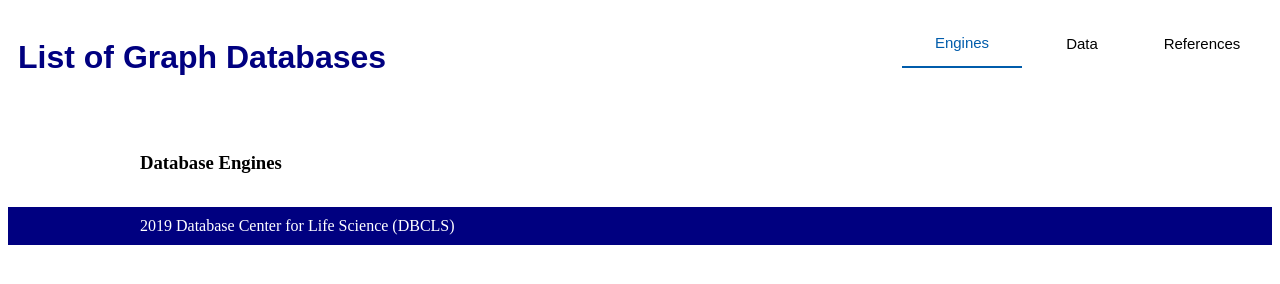
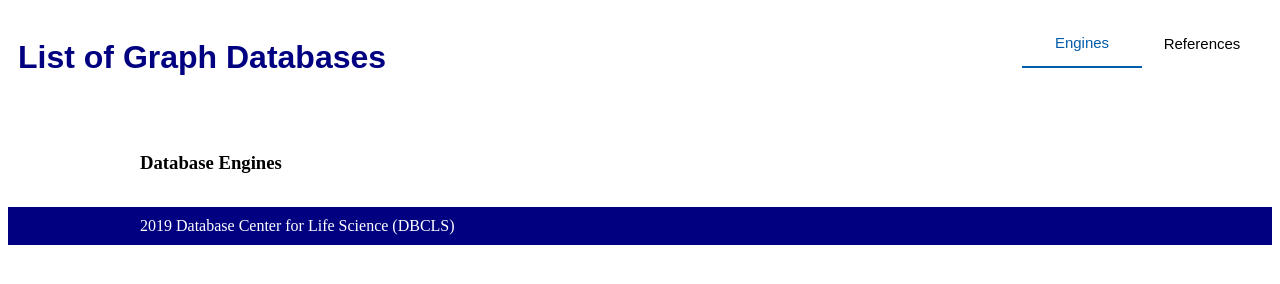
Before and after one commit to dbcls/graphdbs, a plain HTML site: page index.html in a window 1280 px wide. Drawn offline with Linux system fonts and the light colour scheme; no server answers.

Commit message:
modify index.html : hide Data tab

```diff
--- a/index.html
+++ b/index.html
@@ -13,7 +13,7 @@
                var tabs = [
                    { title: 'Engines', page: 'databases' },
                    /* { title: 'DB engines', page: 'databases' }, */
-                   { title: 'Data', page: 'links' },
+                   /* { title: 'Data', page: 'links' }, */
                    /* { title: 'Test data', page: 'links' }, */
                    /* { title: 'Data Archive', page: 'links' }, */
                    /* { title: 'References', page: 'references' } */
```
